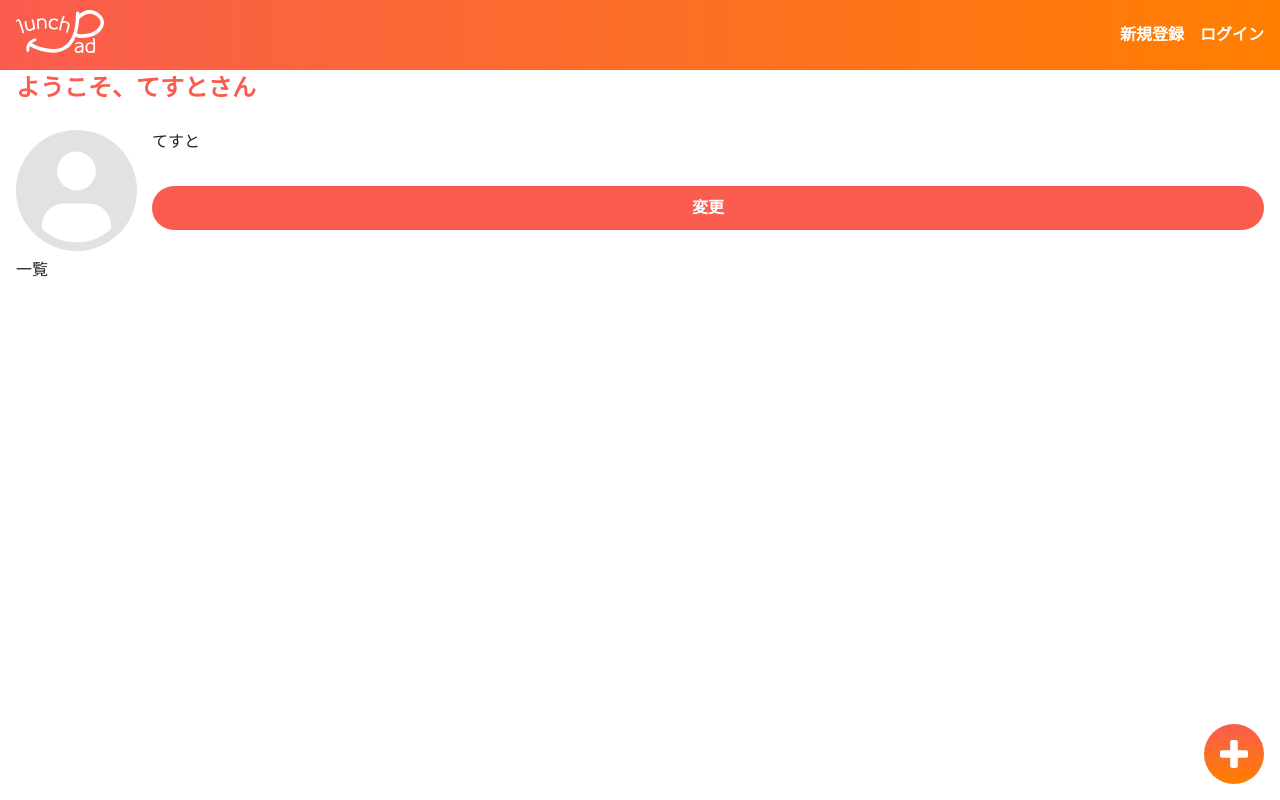
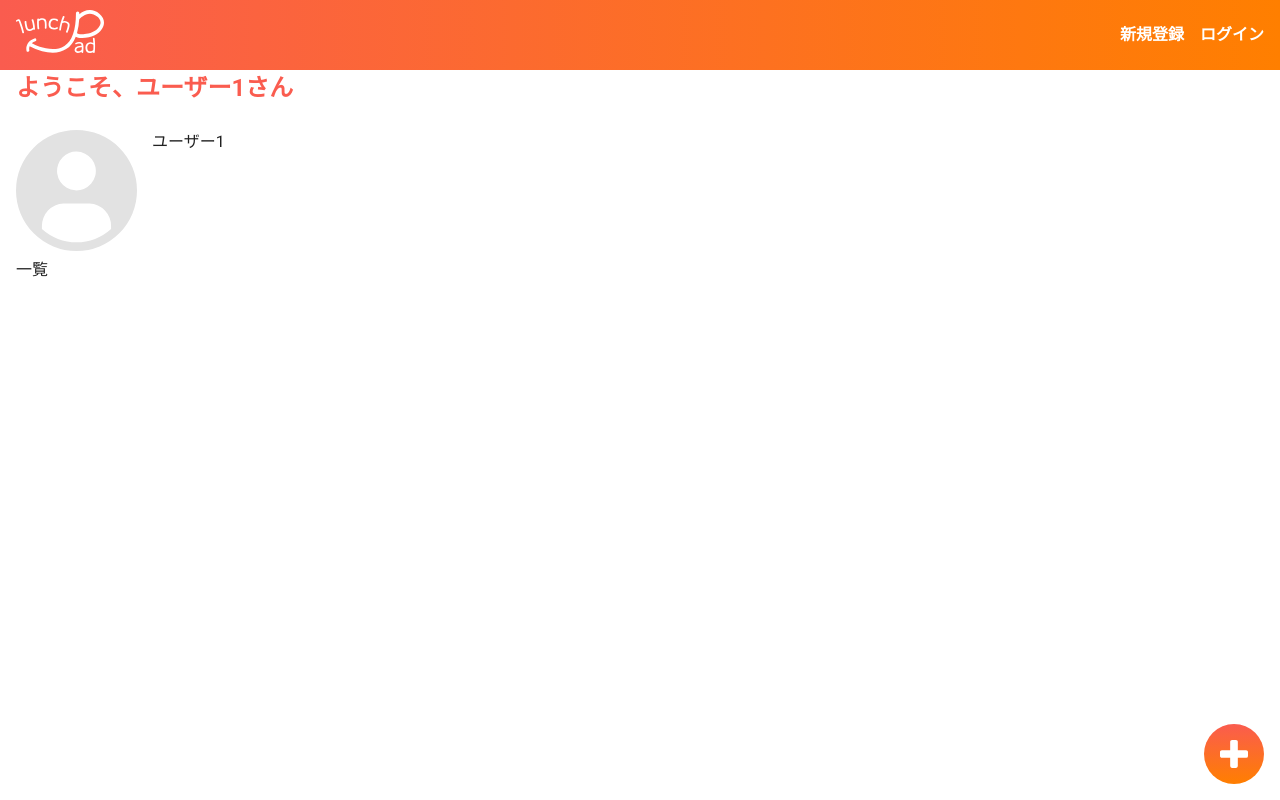
Before and after one commit to JOKOJOKO405/original-app, a Nuxt app: page /user/1 in a window 1280 px wide. Built offline with nearby package versions, Linux system fonts and the light colour scheme.

Commit message:
Fix userページ

```diff
--- a/pages/user/_id.vue
+++ b/pages/user/_id.vue
@@ -1,6 +1,21 @@
 <template>
   <div class="inner">
-    <User name="てすと" />
+    <div class="user__container">
+      <h2 class="user__message">ようこそ、{{ user.name }}さん</h2>
+      <dl class="user__prof">
+        <dt>
+          <template v-if="isUser"> </template>
+          <template v-else>
+            <img src="@/assets/img/ico_user.svg" alt="" />
+          </template>
+        </dt>
+        <dd>
+          <p>
+            {{ user.name }}
+          </p>
+        </dd>
+      </dl>
+    </div>
     <ModalBase v-if="isEditing" @close-modal="closeModal">
       <EditProfile />
     </ModalBase>
@@ -13,39 +28,68 @@
 </template>
 
 <script>
-import User from '~/components/User'
-import ModalBase from '~/components/ModalBase'
-import EditProfile from '~/components/EditProfile'
-import CreatePost from '~/components/CreatePost'
-import AddButton from '~/components/AddButton'
+import ModalBase from "~/components/ModalBase";
+import EditProfile from "~/components/EditProfile";
+import CreatePost from "~/components/CreatePost";
+import AddButton from "~/components/AddButton";
 export default {
   components: {
-    User,
     ModalBase,
     EditProfile,
+    CreatePost,
     AddButton,
   },
-  data(){
+  data() {
     return {
+      user: {
+        name: "ユーザー1",
+        image: "@/assets/img/ico_user.svg",
+        posts: [
+          {
+            id: "1",
+            image: "",
+          },
+        ],
+      },
+      isUser: false,
       isEditing: false,
       isCreate: false,
-    }
+    };
   },
   methods: {
-    closeModal(){
-      this.isEditing = false
-      this.isCreate = false
+    closeModal() {
+      this.isEditing = false;
+      this.isCreate = false;
     },
-    editProfile(){
-      this.isEditing = true
+    editProfile() {
+      this.isEditing = true;
     },
-    addCard(){
-      this.isCreate = true
+    addCard() {
+      this.isCreate = true;
+    },
+  },
+};
+</script>
+
+<style lang="scss">
+.user {
+  &__message {
+    font: {
+      weight: bold;
+      size: $font-lr;
+    }
+    color: $primary-color;
+    margin-bottom: 24px;
+  }
+  &__prof {
+    display: flex;
+    dt {
+      width: 120px;
+    }
+    dd {
+      width: calc(100% - 120px);
+      padding-left: 16px;
     }
   }
 }
-</script>
-
-<style lang="scss">
-
 </style>
```
